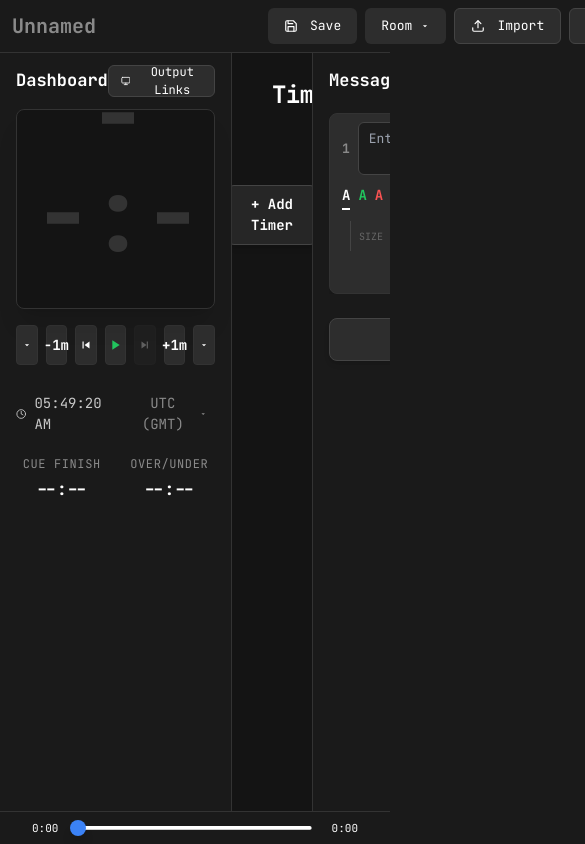
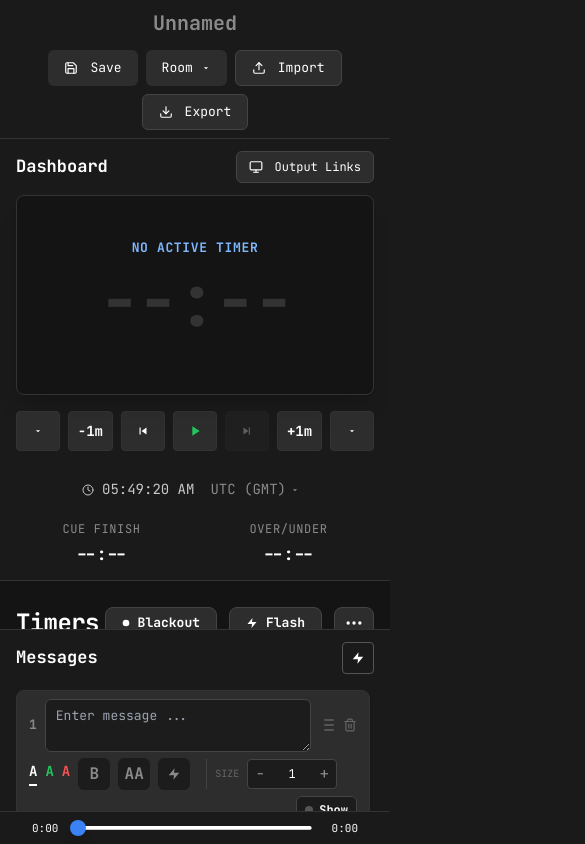
Before and after one commit to e1n7/stage-timer, a React (Vite) app: page / in a window 390 px wide. Shown: the top 844 px of the page, 585 px wide, since content can reach past the window. Built offline with nearby package versions, Linux system fonts and the light colour scheme.

Commit message:
Make dashboard UI fully flexible and responsive across all screen sizes

```diff
--- a/src/App.tsx
+++ b/src/App.tsx
@@ -1502,9 +1502,9 @@ function App() {
 
   return (
     <div className="flex h-screen flex-col bg-[#1a1a1a] text-white antialiased">
-      <header className="flex items-center justify-between px-3 py-2 border-b border-[#333]">
-        <input type="text" value={currentRoomName} onChange={(e) => setCurrentRoomName(e.target.value)} className="bg-transparent text-[20px] font-bold text-[#8a8a8a] outline-none focus:text-white transition-colors w-64" placeholder="Unnamed" />
-        <div className="flex items-center gap-2">
+      <header className="flex flex-col sm:flex-row items-center justify-between gap-3 px-3 py-2 border-b border-[#333]">
+        <input type="text" value={currentRoomName} onChange={(e) => setCurrentRoomName(e.target.value)} className="bg-transparent text-[20px] font-bold text-[#8a8a8a] outline-none focus:text-white transition-colors w-full sm:w-64 text-center sm:text-left" placeholder="Unnamed" />
+        <div className="flex flex-wrap items-center justify-center gap-2">
           <button type="button" onClick={saveRoom} className="flex h-9 items-center gap-2 rounded-md bg-[#2d2d2d] px-4 text-[13px] text-white hover:bg-[#383838]"><IconSave className="mr-1" /> Save</button>
           <div className="relative">
             <button type="button" onClick={(e) => { e.stopPropagation(); setIsRoomMenuOpen(!isRoomMenuOpen); }} className="flex h-9 items-center gap-2 rounded-md bg-[#2d2d2d] px-4 text-[13px] text-white hover:bg-[#383838]">Room <IconChevronDown /></button>
@@ -1557,8 +1557,8 @@ function App() {
         </div>
       </header>
 
-      <div className="flex flex-1 overflow-hidden">
-        <aside className="flex w-[420px] flex-col border-r border-[#333] px-4 py-3">
+      <div className="flex flex-1 flex-col lg:flex-row overflow-hidden">
+        <aside className="flex w-full lg:w-[380px] xl:w-[420px] shrink-0 flex-col border-b lg:border-b-0 lg:border-r border-[#333] px-4 py-3 overflow-y-auto custom-scrollbar">
           <div className="mb-3 flex items-center justify-between"><h2 className="text-[17px] font-bold text-white">Dashboard</h2><button type="button" onClick={openOutput} className="flex h-8 items-center gap-2 rounded-md border border-[#444] bg-[#2d2d2d] px-3 text-[12px] text-white hover:bg-[#383838]"><IconScreen className="mr-1" /> Output Links</button></div>
           <div className={`relative flex h-[200px] w-full flex-col items-center justify-center rounded-lg border border-[#333] bg-[#141414] p-4 shadow-xl transition-all duration-300 overflow-hidden shrink-0`}>
             {isBlackout && <div className="absolute inset-0 z-10 rounded-lg bg-black" />}
@@ -1598,9 +1598,10 @@ function App() {
                 )}
                 <div className="flex items-center justify-center text-[13px] mb-2"><span className="font-bold text-[#7eb8ff] uppercase tracking-wider">{displaySettings.title}</span></div>
                 <div
-                  className="digit flex w-full items-center justify-center text-center text-[100px] font-bold leading-none tracking-tighter transition-all duration-75 mb-4"
+                  className="digit flex w-full items-center justify-center text-center font-bold leading-none tracking-tighter transition-all duration-75 mb-4"
                   style={{
                     color: getDashboardTextColor(),
+                    fontSize: 'clamp(40px, 18vw, 90px)',
                     opacity: (isFlashing && !isFlash) ? 0 : 1,
                     textShadow: isFlashing && isFlash
                       ? `0 0 15px #fff, 0 0 30px ${getDashboardTextColor()}, 0 0 50px ${getDashboardTextColor()}, 0 0 80px ${getDashboardTextColor()}`
@@ -1750,7 +1751,7 @@ function App() {
           </div>
         </aside>
 
-        <main className="flex flex-1 flex-col px-10 py-6 bg-[#141414] overflow-y-auto custom-scrollbar">
+        <main className="flex flex-1 flex-col px-4 sm:px-6 lg:px-10 py-6 bg-[#141414] overflow-y-auto custom-scrollbar">
           <div className="mb-8 flex items-center justify-between">
             <h2 className="text-[24px] font-bold text-white tracking-tight">Timers</h2>
             <div className="flex items-center gap-3">
@@ -1834,7 +1835,7 @@ function App() {
           </div>
         </main>
 
-        <aside className="flex w-[380px] flex-col border-l border-[#333] px-4 py-3">
+        <aside className="flex w-full lg:w-[340px] xl:w-[380px] shrink-0 flex-col border-t lg:border-t-0 lg:border-l border-[#333] px-4 py-3 overflow-y-auto custom-scrollbar">
           <div className="mb-4 flex items-center justify-between"><div className="flex items-center gap-3"><h2 className="text-[17px] font-bold text-white">Messages</h2></div><button type="button" onClick={() => { if (messageShownId) { flashMessage(messageShownId); } }} className="flex h-8 w-8 items-center justify-center rounded border border-[#555] bg-transparent text-white hover:bg-[#333]" title="Flash the currently shown message on Output"><IconFlash size={14} /></button></div>
           <div className="space-y-2 overflow-y-auto custom-scrollbar pr-1">{messages.map((msg, idx) => {
             const mSize = getMessageSize(msg);
```
